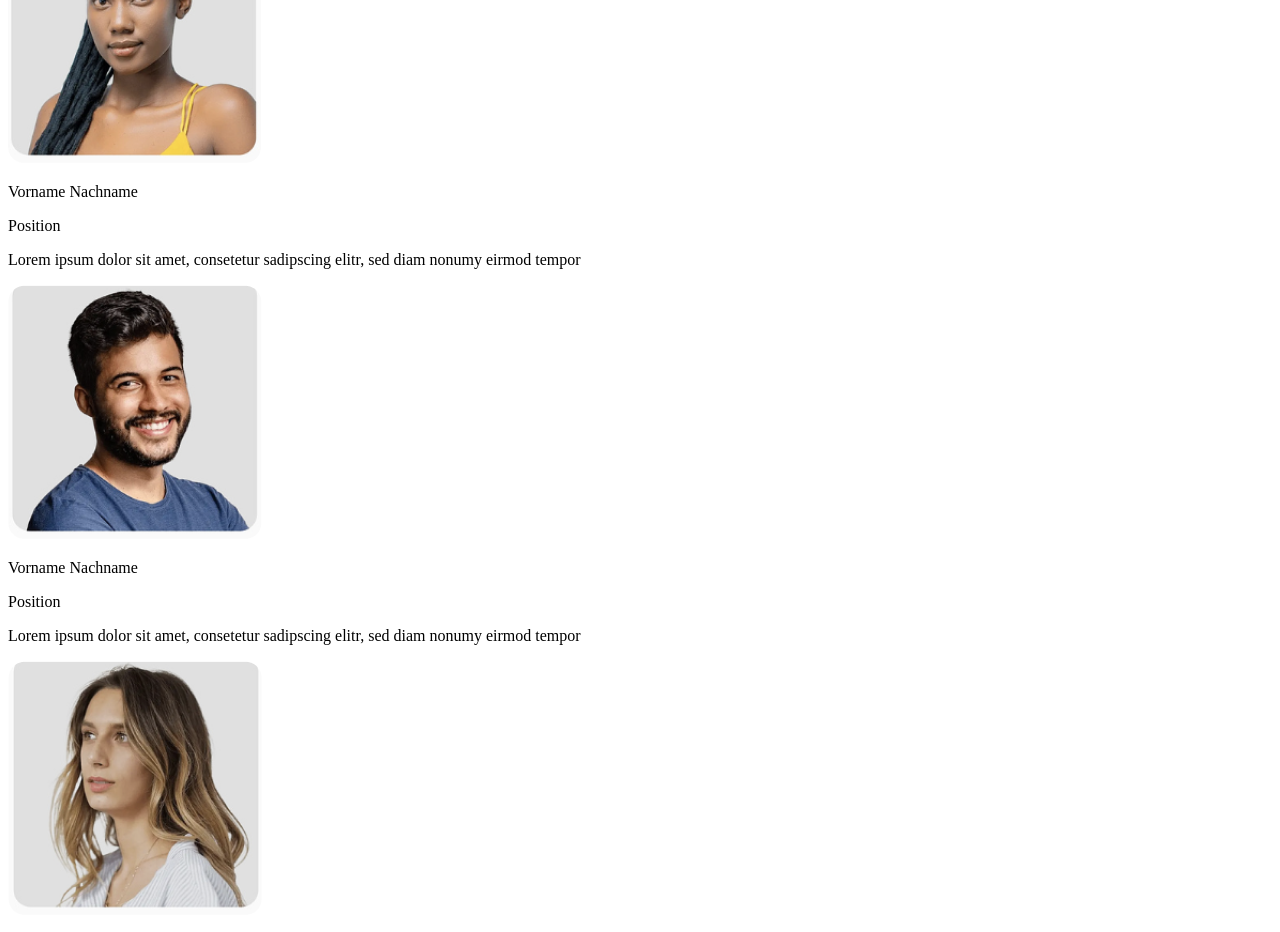
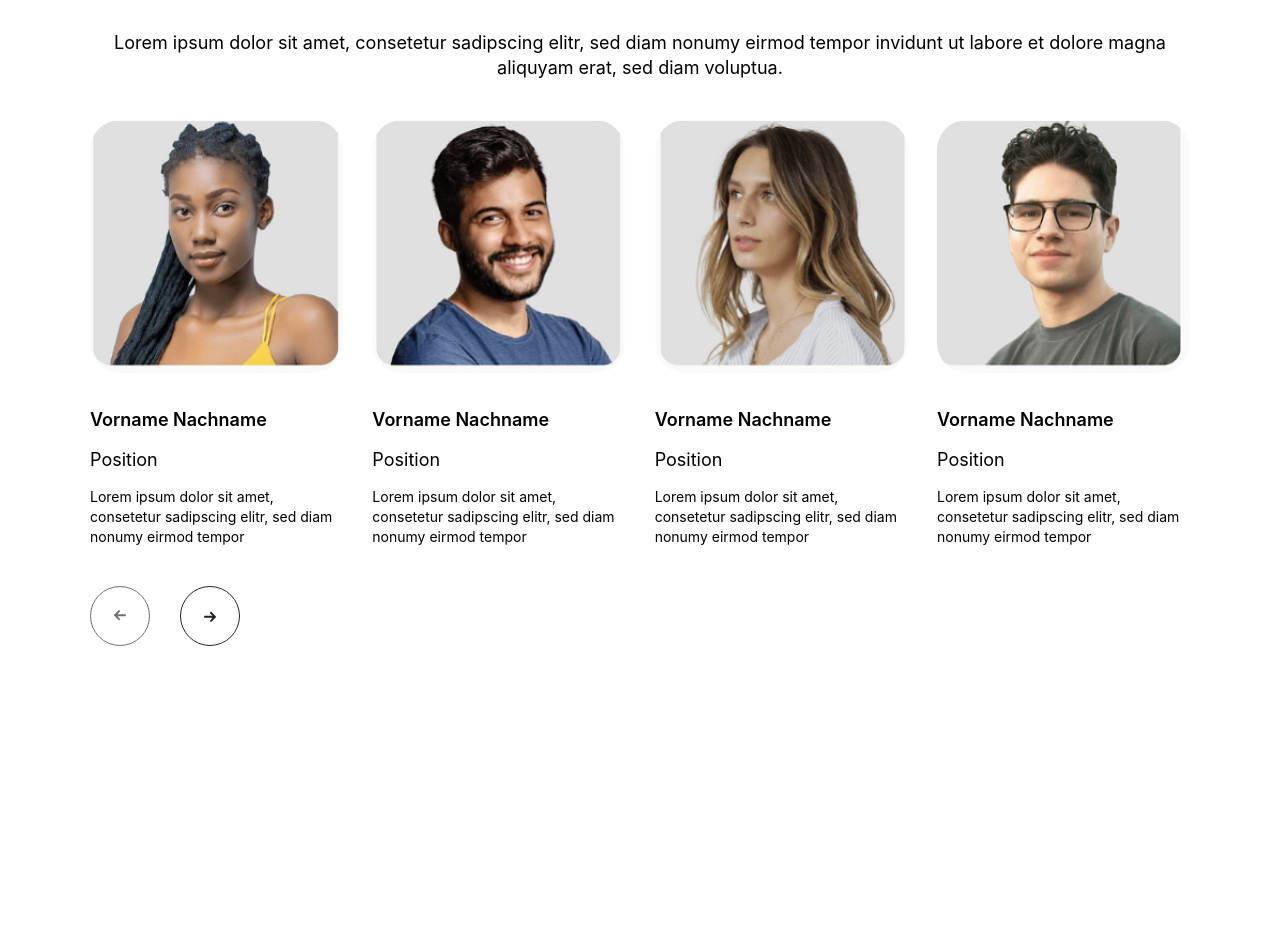
Before and after one commit to Moin010/KH-Work, a plain HTML site: page kh-01/index.html in a window 1280 px wide. Shown: the part 206-1138 px from the top of the page. After the commit the page ends 902 px from the top, so only its background shows below. Drawn offline with Linux system fonts and the light colour scheme.

Commit message:
io-team-home-wrapper

```diff
--- a/kh-01/index.html
+++ b/kh-01/index.html
@@ -1,22 +1,25 @@
 <!DOCTYPE html>
 <html lang="en">
   <head>
-    <meta charset="UTF-8">
-    <meta name="viewport" content="width=device-width, initial-scale=1.0">
+    <meta charset="UTF-8" />
+    <meta name="viewport" content="width=device-width, initial-scale=1.0" />
+    <link rel="stylesheet" href="style.css" />
     <title>iometer</title>
   </head>
   <body>
-
-    <div class="io-team-home-wrapper">
+    <div class="io-team-home-wrapper content-wrapper">
       <div class="io-team-home-header-area">
         <h3>
-                We are the people <br> that make IOmeter happen
+          We are the people <br />
+          that make IOmeter happen
         </h3>
       </div>
 
       <div class="io-team-home-info-area">
         <p>
-                Lorem ipsum dolor sit amet, consetetur sadipscing elitr, sed diam nonumy eirmod tempor invidunt ut labore et dolore magna aliquyam erat, sed diam voluptua.
+          Lorem ipsum dolor sit amet, consetetur sadipscing elitr, sed diam
+          nonumy eirmod tempor invidunt ut labore et dolore magna aliquyam erat,
+          sed diam voluptua.
         </p>
       </div>
 
@@ -25,9 +28,9 @@
           <!-- 1st card -->
           <div class="io-team-home-member-card">
             <div class="io-team-home-member-img">
-                        <img src="/assets/person1.png" alt="">
+              <img src="/kh-01/assets/person1.png" alt="" />
             </div>
-
+            <div class="io-team-home-member-card-info-area">
               <div class="io-team-home-member-name">
                 <p>Vorname Nachname</p>
               </div>
@@ -37,15 +40,19 @@
               </div>
 
               <div class="io-team-home-member-info">
-                        <p>Lorem ipsum dolor sit amet, consetetur sadipscing elitr, sed diam nonumy eirmod tempor </p>
+                <p>
+                  Lorem ipsum dolor sit amet, consetetur sadipscing elitr, sed
+                  diam nonumy eirmod tempor
+                </p>
+              </div>
             </div>
           </div>
           <!-- 2nd card -->
           <div class="io-team-home-member-card">
             <div class="io-team-home-member-img">
-                        <img src="/assets/person2.png" alt="">
+              <img src="/kh-01/assets/person2.png" alt="" />
             </div>
-
+            <div class="io-team-home-member-card-info-area">
               <div class="io-team-home-member-name">
                 <p>Vorname Nachname</p>
               </div>
@@ -55,16 +62,21 @@
               </div>
 
               <div class="io-team-home-member-info">
-                        <p>Lorem ipsum dolor sit amet, consetetur sadipscing elitr, sed diam nonumy eirmod tempor </p>
+                <p>
+                  Lorem ipsum dolor sit amet, consetetur sadipscing elitr, sed
+                  diam nonumy eirmod tempor
+                </p>
+              </div>
             </div>
           </div>
 
           <!-- 3rd card -->
           <div class="io-team-home-member-card">
             <div class="io-team-home-member-img">
-                        <img src="/assets/person3.png" alt="">
+              <img src="/kh-01/assets/person3.png" alt="" />
             </div>
 
+            <div class="io-team-home-member-card-info-area">
               <div class="io-team-home-member-name">
                 <p>Vorname Nachname</p>
               </div>
@@ -74,15 +86,19 @@
               </div>
 
               <div class="io-team-home-member-info">
-                        <p>Lorem ipsum dolor sit amet, consetetur sadipscing elitr, sed diam nonumy eirmod tempor </p>
+                <p>
+                  Lorem ipsum dolor sit amet, consetetur sadipscing elitr, sed
+                  diam nonumy eirmod tempor
+                </p>
+              </div>
             </div>
           </div>
           <!-- 4th card -->
           <div class="io-team-home-member-card">
             <div class="io-team-home-member-img">
-                        <img src="/assets/person4.png" alt="">
+              <img src="/kh-01/assets/person4.png" alt="" />
             </div>
-
+            <div class="io-team-home-member-card-info-area">
               <div class="io-team-home-member-name">
                 <p>Vorname Nachname</p>
               </div>
@@ -92,33 +108,46 @@
               </div>
 
               <div class="io-team-home-member-info">
-                        <p>Lorem ipsum dolor sit amet, consetetur sadipscing elitr, sed diam nonumy eirmod tempor </p>
-                    </div>
-                </div>
-                <div class="io-team-home-member-btn-area">
-                    <div class="io-team-home-member-prev-card-btn">
-                        <a href="#">
-                            <svg width="12" height="11" viewBox="0 0 12 11" fill="none" xmlns="http://www.w3.org/2000/svg">
-                                <path d="M0.999945 4.84318H8.58594L6.29294 2.55018C6.11079 2.36158 6.00999 2.10898 6.01227 1.84678C6.01455 1.58458 6.11972 1.33377 6.30513 1.14836C6.49053 0.962954 6.74135 0.857785 7.00354 0.855507C7.26574 0.853228 7.51834 0.954022 7.70694 1.13618L11.7069 5.13618C11.8001 5.22907 11.874 5.33942 11.9244 5.46091C11.9748 5.5824 12.0007 5.71265 12.0007 5.84418C12.0007 5.97572 11.9748 6.10596 11.9244 6.22745C11.874 6.34894 11.8001 6.45929 11.7069 6.55218L7.70694 10.5522C7.61397 10.645 7.50362 10.7186 7.38219 10.7688C7.26076 10.819 7.13063 10.8448 6.99924 10.8447C6.86784 10.8446 6.73775 10.8187 6.61639 10.7683C6.49504 10.7179 6.38479 10.6442 6.29194 10.5512C6.1991 10.4582 6.12548 10.3479 6.07528 10.2264C6.02508 10.105 5.9993 9.97487 5.99939 9.84347C5.99948 9.71208 6.02545 9.58199 6.07582 9.46063C6.12619 9.33927 6.19997 9.22903 6.29294 9.13618L8.58594 6.84318H0.999945C0.734728 6.84318 0.480374 6.73782 0.292838 6.55029C0.105302 6.36275 -5.53131e-05 6.1084 -5.53131e-05 5.84318C-5.53131e-05 5.57796 0.105302 5.32361 0.292838 5.13607C0.480374 4.94854 0.734728 4.84318 0.999945 4.84318Z" fill="#212121"/>
-                                </svg>
-
-                        </a>
-                    </div>
-                    <div class="io-team-home-member-next-card-btn">
-                        <a href="#">
-                            <svg width="12" height="11" viewBox="0 0 12 11" fill="none" xmlns="http://www.w3.org/2000/svg">
-                                <path d="M0.999945 4.84318H8.58594L6.29294 2.55018C6.11079 2.36158 6.00999 2.10898 6.01227 1.84678C6.01455 1.58458 6.11972 1.33377 6.30513 1.14836C6.49053 0.962954 6.74135 0.857785 7.00354 0.855507C7.26574 0.853228 7.51834 0.954022 7.70694 1.13618L11.7069 5.13618C11.8001 5.22907 11.874 5.33942 11.9244 5.46091C11.9748 5.5824 12.0007 5.71265 12.0007 5.84418C12.0007 5.97572 11.9748 6.10596 11.9244 6.22745C11.874 6.34894 11.8001 6.45929 11.7069 6.55218L7.70694 10.5522C7.61397 10.645 7.50362 10.7186 7.38219 10.7688C7.26076 10.819 7.13063 10.8448 6.99924 10.8447C6.86784 10.8446 6.73775 10.8187 6.61639 10.7683C6.49504 10.7179 6.38479 10.6442 6.29194 10.5512C6.1991 10.4582 6.12548 10.3479 6.07528 10.2264C6.02508 10.105 5.9993 9.97487 5.99939 9.84347C5.99948 9.71208 6.02545 9.58199 6.07582 9.46063C6.12619 9.33927 6.19997 9.22903 6.29294 9.13618L8.58594 6.84318H0.999945C0.734728 6.84318 0.480374 6.73782 0.292838 6.55029C0.105302 6.36275 -5.53131e-05 6.1084 -5.53131e-05 5.84318C-5.53131e-05 5.57796 0.105302 5.32361 0.292838 5.13607C0.480374 4.94854 0.734728 4.84318 0.999945 4.84318Z" fill="#212121"/>
-                                </svg>
-
-                        </a>
+                <p>
+                  Lorem ipsum dolor sit amet, consetetur sadipscing elitr, sed
+                  diam nonumy eirmod tempor
+                </p>
               </div>
             </div>
           </div>
         </div>
 
-
-
+        <div class="io-team-home-member-btn-area">
+          <div class="io-team-home-member-card-btn prev-btn disabled-btn">
+            <svg
+              width="12"
+              height="11"
+              viewBox="0 0 12 11"
+              fill="none"
+              xmlns="http://www.w3.org/2000/svg"
+            >
+              <path
+                d="M0.999945 4.84318H8.58594L6.29294 2.55018C6.11079 2.36158 6.00999 2.10898 6.01227 1.84678C6.01455 1.58458 6.11972 1.33377 6.30513 1.14836C6.49053 0.962954 6.74135 0.857785 7.00354 0.855507C7.26574 0.853228 7.51834 0.954022 7.70694 1.13618L11.7069 5.13618C11.8001 5.22907 11.874 5.33942 11.9244 5.46091C11.9748 5.5824 12.0007 5.71265 12.0007 5.84418C12.0007 5.97572 11.9748 6.10596 11.9244 6.22745C11.874 6.34894 11.8001 6.45929 11.7069 6.55218L7.70694 10.5522C7.61397 10.645 7.50362 10.7186 7.38219 10.7688C7.26076 10.819 7.13063 10.8448 6.99924 10.8447C6.86784 10.8446 6.73775 10.8187 6.61639 10.7683C6.49504 10.7179 6.38479 10.6442 6.29194 10.5512C6.1991 10.4582 6.12548 10.3479 6.07528 10.2264C6.02508 10.105 5.9993 9.97487 5.99939 9.84347C5.99948 9.71208 6.02545 9.58199 6.07582 9.46063C6.12619 9.33927 6.19997 9.22903 6.29294 9.13618L8.58594 6.84318H0.999945C0.734728 6.84318 0.480374 6.73782 0.292838 6.55029C0.105302 6.36275 -5.53131e-05 6.1084 -5.53131e-05 5.84318C-5.53131e-05 5.57796 0.105302 5.32361 0.292838 5.13607C0.480374 4.94854 0.734728 4.84318 0.999945 4.84318Z"
+                fill="#212121"
+              />
+            </svg>
           </div>
-
+          <div class="io-team-home-member-card-btn next-btn">
+            <svg
+              width="12"
+              height="11"
+              viewBox="0 0 12 11"
+              fill="none"
+              xmlns="http://www.w3.org/2000/svg"
+            >
+              <path
+                d="M0.999945 4.84318H8.58594L6.29294 2.55018C6.11079 2.36158 6.00999 2.10898 6.01227 1.84678C6.01455 1.58458 6.11972 1.33377 6.30513 1.14836C6.49053 0.962954 6.74135 0.857785 7.00354 0.855507C7.26574 0.853228 7.51834 0.954022 7.70694 1.13618L11.7069 5.13618C11.8001 5.22907 11.874 5.33942 11.9244 5.46091C11.9748 5.5824 12.0007 5.71265 12.0007 5.84418C12.0007 5.97572 11.9748 6.10596 11.9244 6.22745C11.874 6.34894 11.8001 6.45929 11.7069 6.55218L7.70694 10.5522C7.61397 10.645 7.50362 10.7186 7.38219 10.7688C7.26076 10.819 7.13063 10.8448 6.99924 10.8447C6.86784 10.8446 6.73775 10.8187 6.61639 10.7683C6.49504 10.7179 6.38479 10.6442 6.29194 10.5512C6.1991 10.4582 6.12548 10.3479 6.07528 10.2264C6.02508 10.105 5.9993 9.97487 5.99939 9.84347C5.99948 9.71208 6.02545 9.58199 6.07582 9.46063C6.12619 9.33927 6.19997 9.22903 6.29294 9.13618L8.58594 6.84318H0.999945C0.734728 6.84318 0.480374 6.73782 0.292838 6.55029C0.105302 6.36275 -5.53131e-05 6.1084 -5.53131e-05 5.84318C-5.53131e-05 5.57796 0.105302 5.32361 0.292838 5.13607C0.480374 4.94854 0.734728 4.84318 0.999945 4.84318Z"
+                fill="#212121"
+              />
+            </svg>
+          </div>
+        </div>
+      </div>
+    </div>
   </body>
 </html>
--- a/kh-01/style.css
+++ b/kh-01/style.css
@@ -0,0 +1,124 @@
+/* common start */
+* {
+  margin: 0;
+  padding: 0;
+  box-sizing: border-box;
+}
+body {
+  font-family: Inter;
+}
+:root {
+  --black-color: #000;
+  --light-black-color: #262626;
+  --light-grey-color: #707070;
+}
+
+.content-wrapper {
+  max-width: 1200px;
+  padding: 50px 50px;
+  margin: 0 auto;
+}
+/* common end */
+
+/* io-team-home-wrapper start */
+.io-team-home-wrapper .io-team-home-header-area {
+  margin-bottom: 40px;
+}
+.io-team-home-wrapper .io-team-home-header-area h3 {
+  font-size: 52px;
+  font-weight: 700;
+  line-height: 72.8px;
+  text-align: center;
+  color: var(--black-color);
+}
+.io-team-home-wrapper .io-team-home-info-area {
+  margin-bottom: 40px;
+}
+.io-team-home-wrapper .io-team-home-info-area p {
+  font-size: 18px;
+  font-weight: 400;
+  line-height: 25.2px;
+  text-align: center;
+  color: var(--black-color);
+}
+.io-team-home-wrapper .io-team-home-member-card-and-btn-area {
+  display: flex;
+  flex-direction: column;
+  align-items: flex-start;
+  gap: 40px;
+}
+.io-team-home-wrapper .io-team-home-member-card-area {
+  display: flex;
+  gap: 29.3px;
+}
+.io-team-home-wrapper .io-team-home-member-card {
+  display: flex;
+  flex-direction: column;
+  gap: 30px;
+}
+.io-team-home-wrapper .io-team-home-member-img img {
+  width: 100%;
+  max-width: 253px;
+  max-height: 253px;
+  border-radius: 30px;
+}
+.io-team-home-wrapper .io-team-home-member-card-info-area {
+  display: flex;
+  flex-direction: column;
+  gap: 15px;
+}
+.io-team-home-wrapper .io-team-home-member-name p {
+  font-size: 18px;
+  font-weight: 600;
+  line-height: 25.2px;
+  text-align: left;
+  color: var(--black-color);
+}
+.io-team-home-wrapper .io-team-home-member-position p {
+  font-size: 18px;
+  font-weight: 400;
+  line-height: 25.2px;
+  text-align: left;
+  color: var(--black-color);
+}
+.io-team-home-wrapper .io-team-home-member-info p {
+  font-size: 14px;
+  font-weight: 400;
+  line-height: 19.6px;
+  text-align: left;
+  color: var(--black-color);
+}
+.io-team-home-wrapper .io-team-home-member-btn-area {
+  display: flex;
+  gap: 30px;
+}
+.io-team-home-wrapper .io-team-home-member-card-btn {
+  height: 60px;
+  width: 60px;
+  display: flex;
+  align-items: center;
+  justify-content: center;
+  border: 1px solid var(--light-black-color);
+  border-radius: 50%;
+}
+.io-team-home-wrapper .io-team-home-member-card-btn.prev-btn {
+  rotate: 180deg;
+}
+.io-team-home-wrapper .io-team-home-member-card-btn.disabled-btn svg path {
+  fill: var(--light-grey-color);
+}
+.io-team-home-wrapper .io-team-home-member-card-btn.disabled-btn {
+  border: 1px solid var(--light-grey-color);
+}
+@media screen and (max-width: 900px) {
+  .io-team-home-wrapper .io-team-home-member-card-area {
+    max-width: 100vw;
+    overflow-x: scroll;
+  }
+  .io-team-home-wrapper .io-team-home-member-card {
+    min-width: 253px;
+  }
+}
+@media screen and (max-width: 768px) {
+}
+/* io-team-home-wrapper end */
```
Lines whose indentation alone changed are shown as unchanged.
